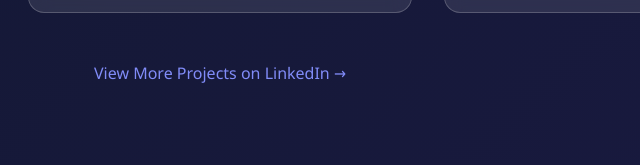
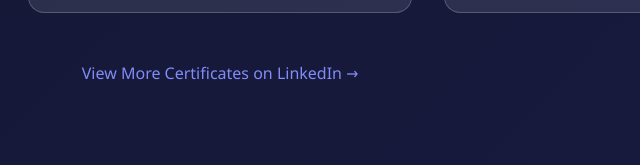
Before and after one commit to AsmarButt/data-science-portfolio, a plain HTML site: page index.html in a window 1280 px wide. Shown: the part 1495-1660 px from the top of the page, 420-1060 px from the left. Drawn offline with nearby package versions, Linux system fonts and the light colour scheme.

Commit message:
Update index.html

```diff
--- a/index.html
+++ b/index.html
@@ -97,7 +97,7 @@
         </div>
         <div class="text-center mt-12">
             <a href="https://www.linkedin.com/in/asmar-butt-84aa02228/" target="_blank" class="text-indigo-400 hover:text-indigo-300">
-                View More Projects on LinkedIn →
+                View More Certificates on LinkedIn →
             </a>
         </div>
     </section>
```
